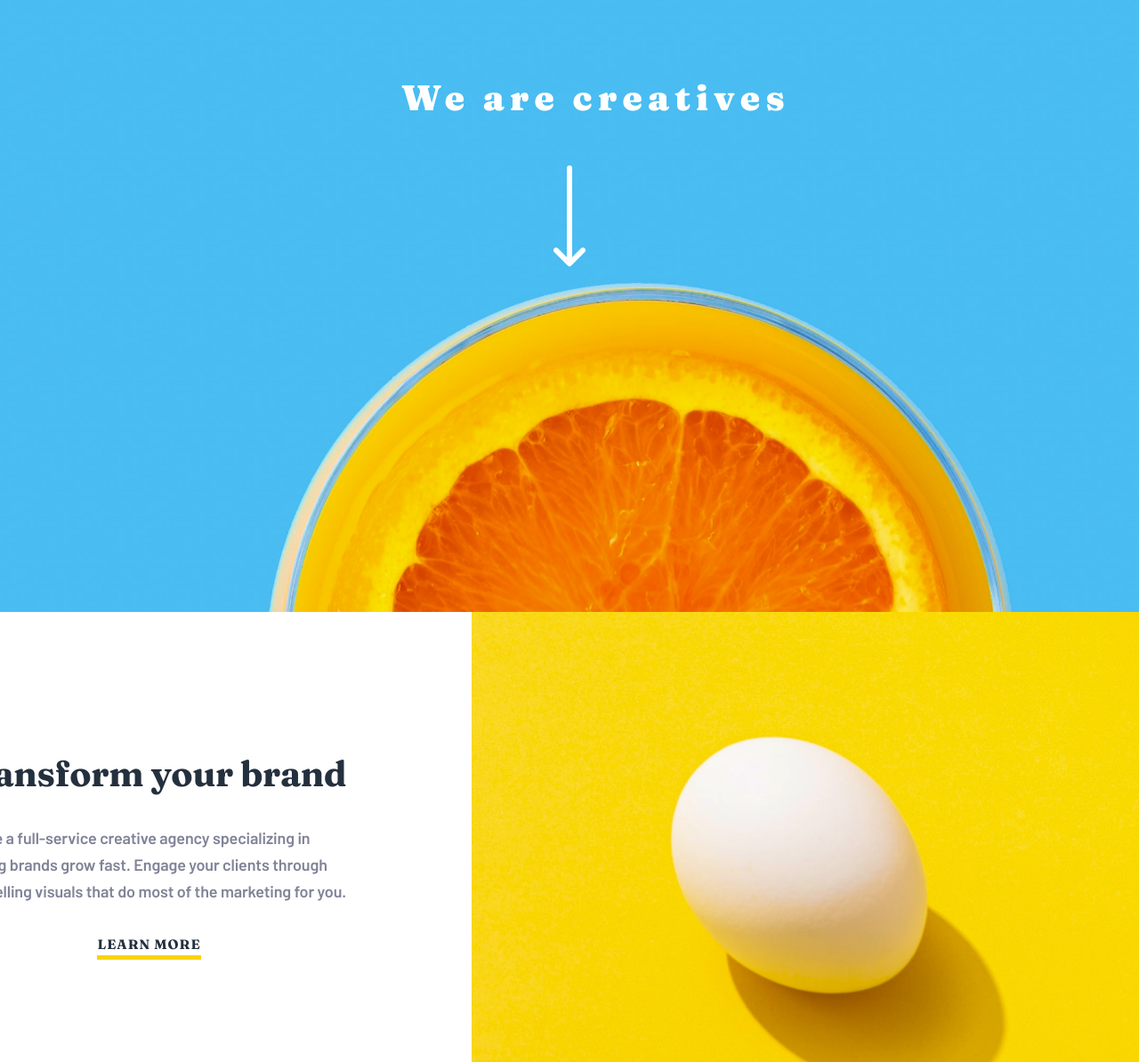
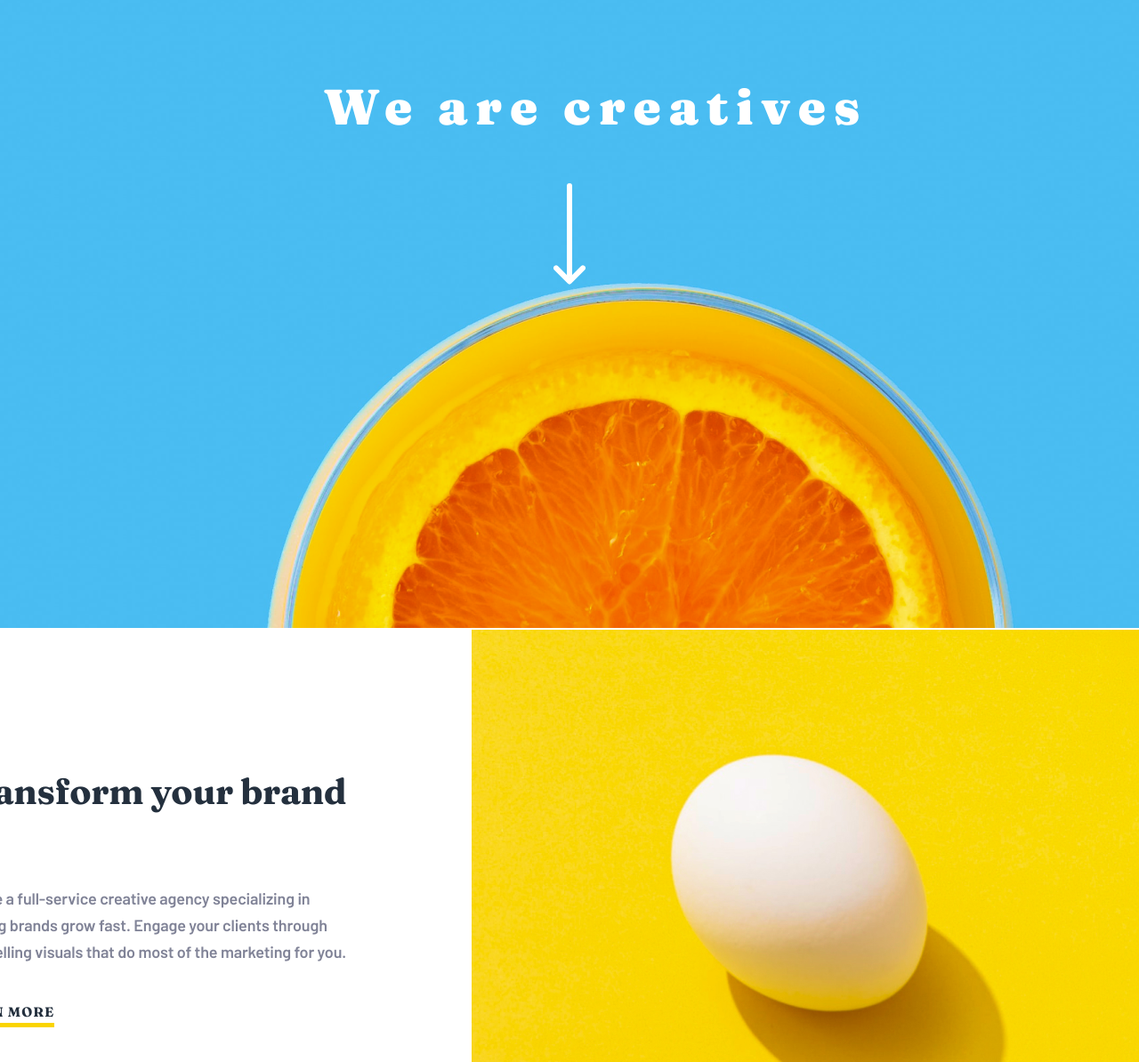
Before and after one commit to mgayvallet/exam-a12-html-css-responsive, a plain HTML site: page index.html in a window 1280 px wide. Shown: the part 94-1288 px from the top of the page at 89% size. Drawn offline with Linux system fonts and the light colour scheme.

Commit message:
feat(app): change style of h1 in desktopand fixed bug on a LEARN MORE

```diff
--- a/style.css
+++ b/style.css
@@ -217,6 +217,12 @@ footer > nav > ul > li > img:hover{
         background-image: url(assets/mae-mu-1APtYqzNajA-unsplash.png);
         padding: 34px 48px 300px;
     }
+    h1{
+        font-size: 56px;
+        font-weight: 900;
+        line-height: 69.05px;
+        letter-spacing: 8.75px;
+    }
     .navDesktop{
         display: flex;
         flex-direction: row;
@@ -246,9 +252,12 @@ footer > nav > ul > li > img:hover{
     }
     .divSecMain{
         padding: 157px 140px 0 80px;
+        gap: 40px;
+        align-items: flex-start;
     }
     .divSecMain > h2{
         text-align: start;
+        margin-bottom: 41px;
         font-size: 40px;
         font-weight: 700;
         line-height: 49.32px;
```
